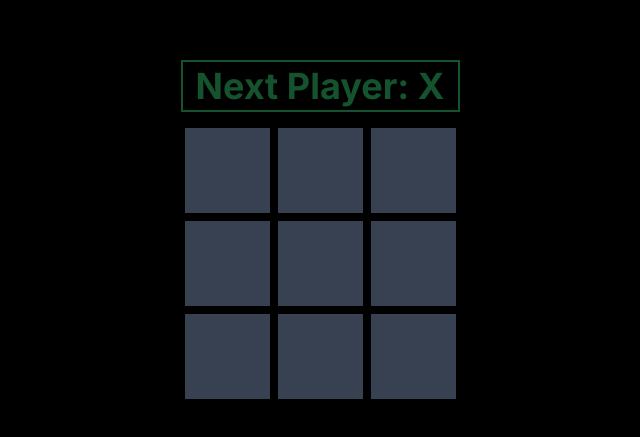
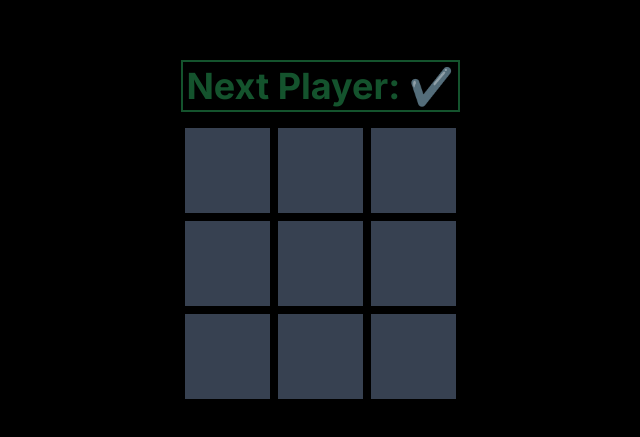
Before and after one commit to Sarfaraz-ul-Haq/tic_tac_toe, a Next.js app: page / in a window 1280 px wide. Shown: the part 169-606 px from the top of the page, without its empty margins (320-960 px from the left). Built offline with nearby package versions, Linux system fonts and the light colour scheme.

Commit message:
replace x and o with emojis

```diff
--- a/src/components/board.tsx
+++ b/src/components/board.tsx
@@ -22,7 +22,7 @@ function Board({ xIsNext, squares, onPlay }: any) {
   if (winner) {
     status = "Winner: " + winner;
   } else {
-    status = "Next Player: " + (xIsNext ? "X" : "O");
+    status = "Next Player: " + (xIsNext ? "✔️" : "🟢");
   }
 
   return (
```
